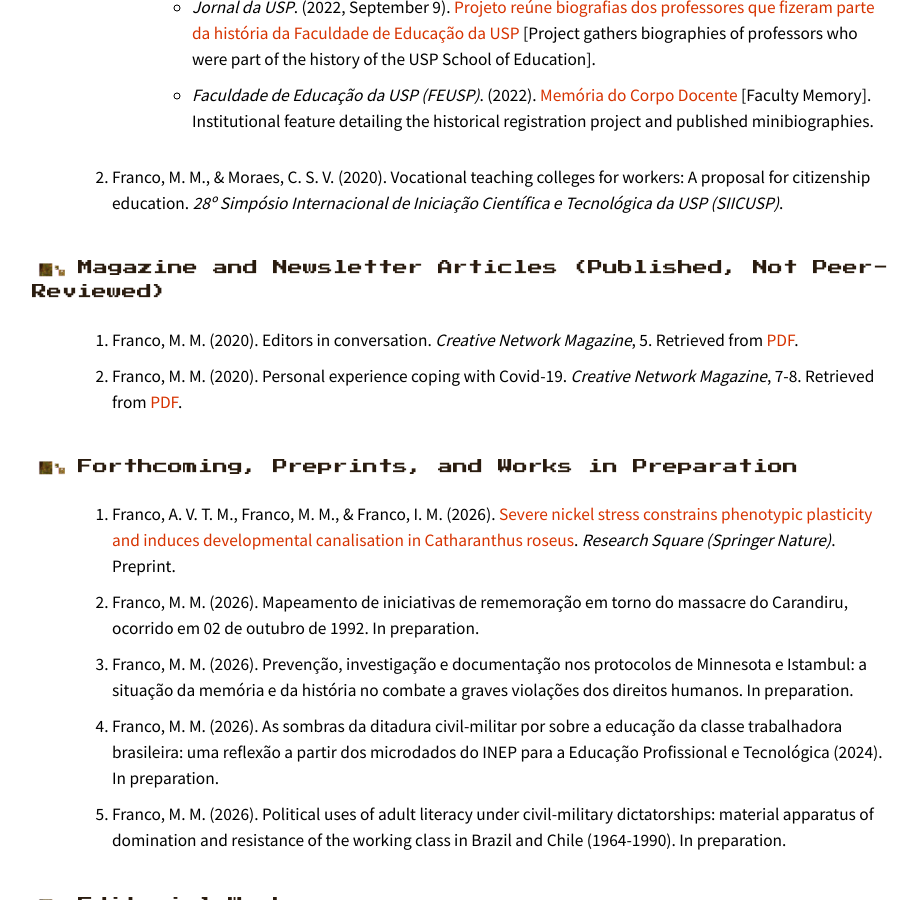
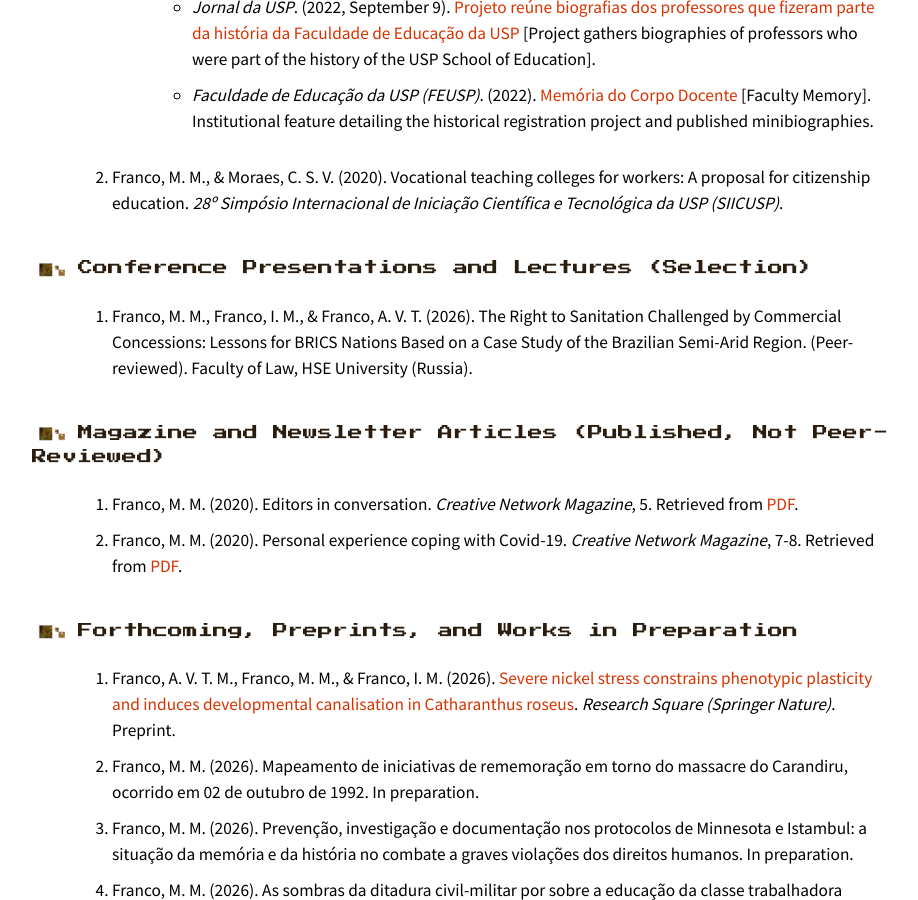
Before and after one commit to mmillenaa/millena, a Jekyll site: the page index.html, which Jekyll copies as it is, in a window 1280 px wide and 900 px high, scrolled down 2235 px. Shown: the whole window, without its empty margins (178-1096 px from the left). Built offline with Jekyll 4.4.1, drawn with Linux system fonts in a browser that asks for light colours; some of the changed text lies outside the part shown.

Commit message:
Add conference presentations and awards sections

```diff
--- a/index.html
+++ b/index.html
@@ -225,6 +225,11 @@
       <li>Franco, M. M., & Moraes, C. S. V. (2020). Vocational teaching colleges for workers: A proposal for citizenship education. <span style="font-style: italic;">28º Simpósio Internacional de Iniciação Científica e Tecnológica da USP (SIICUSP)</span>.</li>
     </ol>
 
+    <h2><img src="1.png" alt="" style="height: 20px; vertical-align: middle; margin-right: 10px;">Conference Presentations and Lectures (Selection)</h2>
+    <ol>
+      <li>Franco, M. M., Franco, I. M., & Franco, A. V. T. (2026). The Right to Sanitation Challenged by Commercial Concessions: Lessons for BRICS Nations Based on a Case Study of the Brazilian Semi-Arid Region. (Peer-reviewed). Faculty of Law, HSE University (Russia).</li>
+    </ol>
+
     <h2><img src="1.png" alt="" style="height: 20px; vertical-align: middle; margin-right: 10px;">Magazine and Newsletter Articles (Published, Not Peer-Reviewed)</h2>
     <ol>
       <li>Franco, M. M. (2020). Editors in conversation. <span style="font-style: italic;">Creative Network Magazine</span>, 5. Retrieved from <a href="https://github.com/mmillenaa/millena/blob/main/PDFs/Franco%20-%202020%20-%20Creative%20Network%20magazine%20Editors%20in%20Conversation.pdf" target="_blank">PDF</a>.</li>
@@ -258,9 +263,10 @@
 
     <h2><img src="1.png" alt="" style="height: 20px; vertical-align: middle; margin-right: 10px;">Awards & Scholarships</h2>
     <ol>
+      <li>1st Place, International Conference for Young Researchers "BRICS Youth Comparative Law Issues". Faculty of Law, HSE University (Russia) (2026). Retrieved from <a href="https://github.com/mmillenaa/millena/blob/main/PDFs/Franco%20-%202026%20-%20HSE%20University%20Award.pdf" target="_blank">PDF</a>.</li>
       <li>Erasmus+ Scholarship, European Commission (Exchange programme at the University of Potsdam) (2022).</li>
       <li>1st Place & Honourable Mention in Humanities, Three Minutes of Thesis USP 2022 Video Award. Dean of Graduate Studies, University of São Paulo (2022). Retrieved from <a href="https://www.youtube.com/watch?v=4x28U_cfvPU" target="_blank">PDF</a>. </li>
-      <li>Honourable Mention for Undergraduate Research (SIICUSP), Dean of Research, University of São Paulo (2021). Retrieved from <a href="https://github.com/mmillenaa/millena/blob/main/PDFs/Franco%20-%202021%20-%20Honorable%20Mention.pdf" " target="_blank">PDF</a>. </li>
+      <li>Honourable Mention for Undergraduate Research (SIICUSP), Dean of Research, University of São Paulo (2021). Retrieved from <a href="https://github.com/mmillenaa/millena/blob/main/PDFs/Franco%20-%202021%20-%20Honorable%20Mention.pdf" target="_blank">PDF</a>. </li>
       <li>TransFORMAR Project, Centro Universitário da Fundação Educacional Inaciana (2016). Retrieved from <a href="https://github.com/mmillenaa/millena/blob/main/PDFs/Franco%20-%202016%20-%20Fundacao%20Educacional%20Inaciana%20Award.pdf" target="_blank">PDF</a>.</li>
     </ol>
 
```
